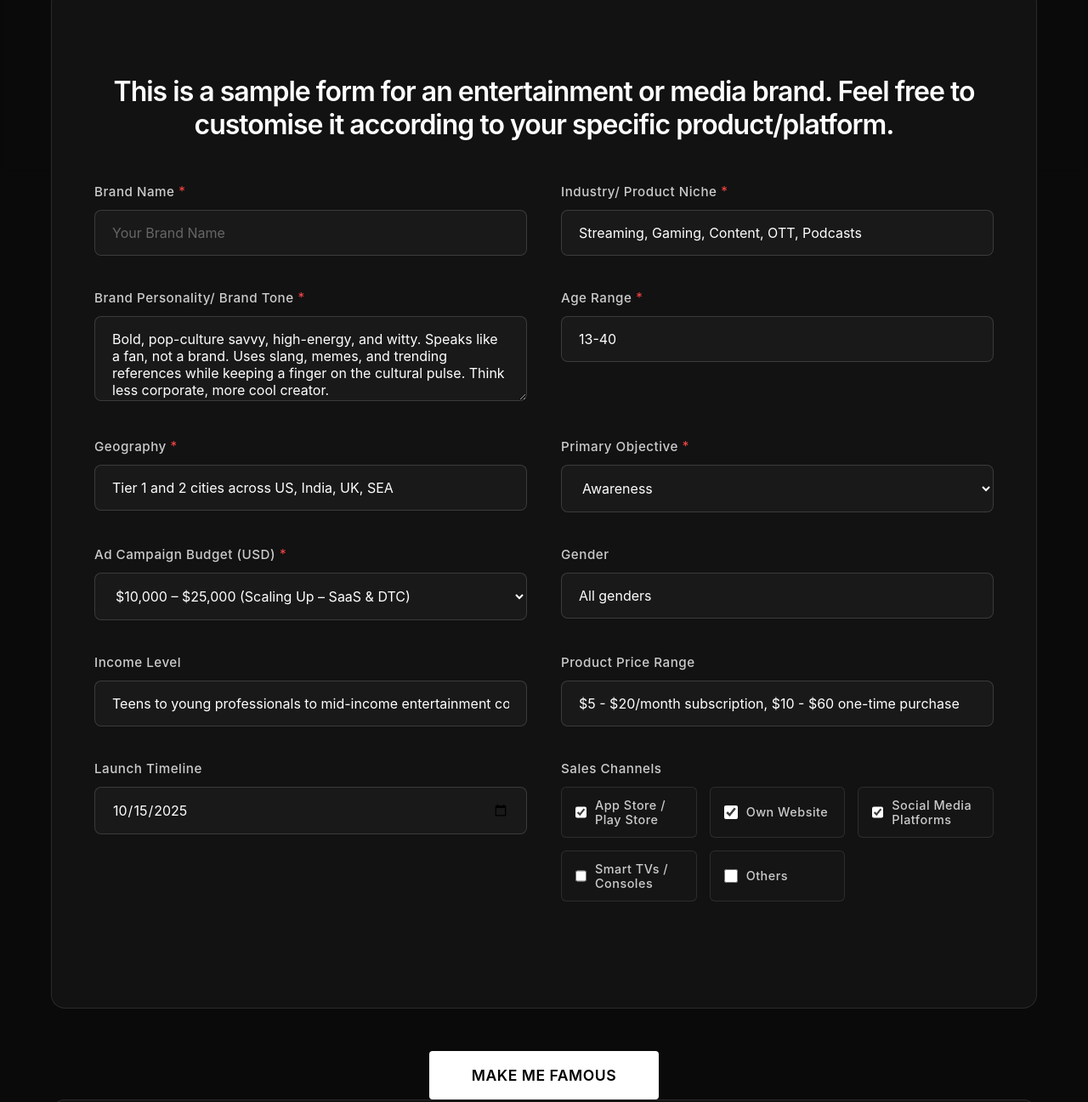
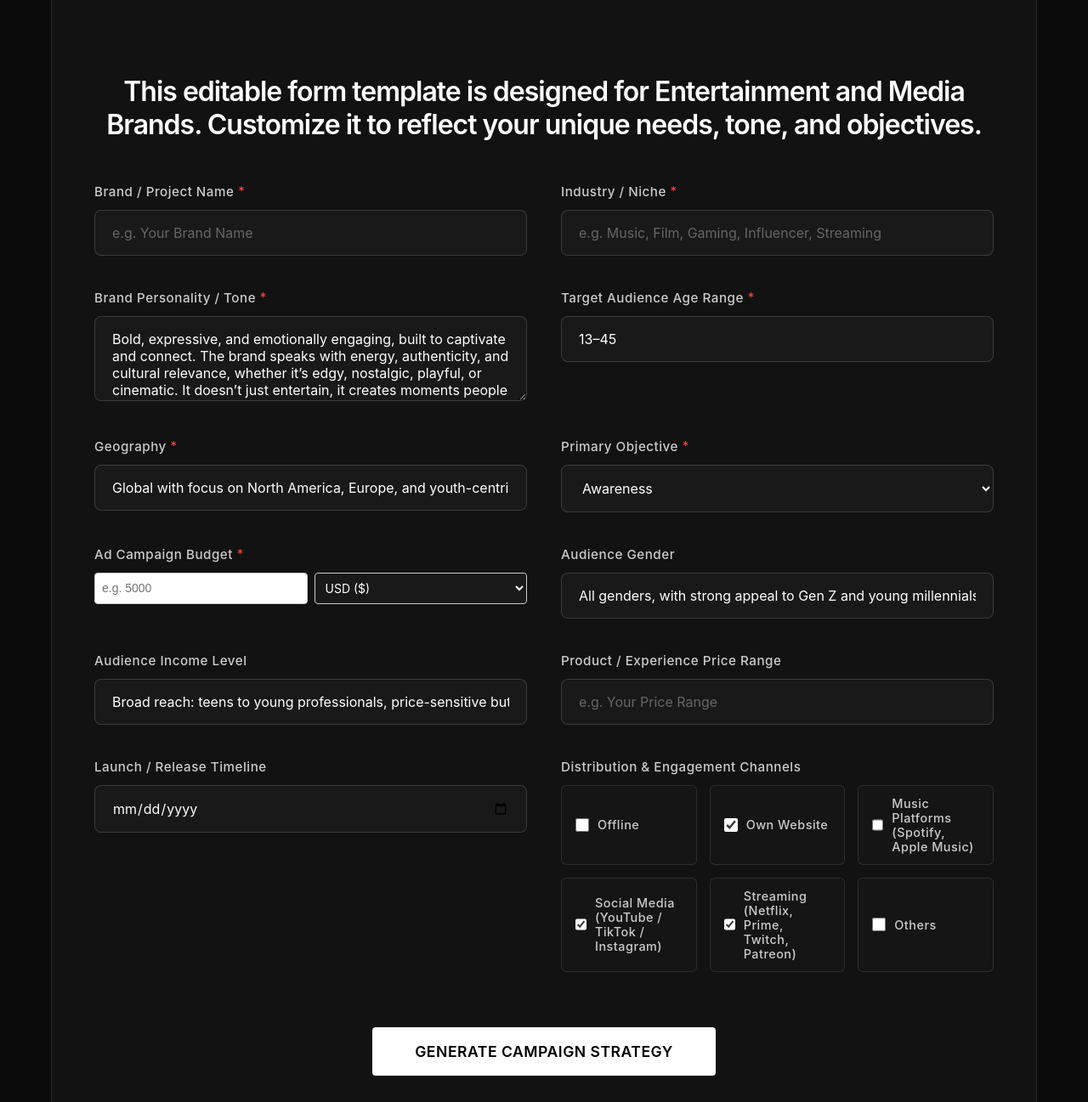
Before and after one commit to Vedikadeshpande/Cloutware, a plain HTML site: page frontend/entertainment.html in a window 1280 px wide. Shown: the part 592-1889 px from the top of the page at 85% size. Drawn offline with Linux system fonts and the light colour scheme; some packages are replaced by stand-ins of ours; files that its build step writes are made by us from their sources; a script that the page names is missing.

Commit message:
Update entertainment.html

```diff
--- a/frontend/entertainment.html
+++ b/frontend/entertainment.html
@@ -1,7 +1,7 @@
 <!DOCTYPE html>
 <html lang="en">
 <head>
-    <link rel="stylesheet" href="Styling/styles.css">
+    <link rel="stylesheet" href="styles.css">
     <script type="module" src="https://unpkg.com/@splinetool/viewer@1.10.37/build/spline-viewer.js"></script>
     <meta charset="UTF-8">
     <meta name="viewport" content="width=device-width, initial-scale=1.0">
@@ -853,8 +853,6 @@
             color: #cccccc;
             line-height: 1.6;
         }
-
-
         .primary-cta {
             background: #ffffff;
             color: #000000;
@@ -889,7 +887,6 @@
             <h1 class="logo" onclick="location.href='cloutware_mainpage.html';" style="cursor: pointer;">
             Cloutware
             </h1>
-
             <p class="tagline">Data Driven, Culture Approved.</p>
 
             <!-- Navigation Menu -->
@@ -898,40 +895,39 @@
                 <a href="#about" class="nav-link">Who Are We?</a>
                 <a href="#how-it-works" class="nav-link">How Does Cloutware Work?</a>
             </nav>
+
         </header>
-
         <!-- Form Section -->
 <section class="form-section parallax-element">
-  <h2 class="form-title">This is a sample form for an entertainment or media brand. Feel free to customise it according to your specific product/platform.</h2>
+  <h2 class="form-title">This editable form template is designed for Entertainment and Media Brands. Customize it to reflect your unique needs, tone, and objectives.</h2>
 
   <form id="brandForm">
     <div class="form-grid">
       <!-- Required Fields -->
       <div class="field-group">
-        <label for="brandName" class="required">Brand Name</label>
-        <input type="text" id="brandName" name="brandName" required placeholder="Your Brand Name">
+        <label for="brandName" class="required">Brand / Project Name</label>
+        <input type="text" id="brandName" name="brandName" required placeholder="e.g. Your Brand Name">
       </div>
 
       <div class="field-group">
-        <label for="industry" class="required">Industry/ Product Niche</label>
-        <input type="text" id="industry" name="industry" required placeholder="Your Product Niche (e.g. OTT, Gaming, Podcasts, News Media)" value="Streaming, Gaming, Content, OTT, Podcasts">
+        <label for="industry" class="required">Industry / Niche</label>
+        <input type="text" id="industry" name="industry" required placeholder="e.g. Music, Film, Gaming, Influencer, Streaming">
       </div>
 
       <div class="field-group">
-        <label for="personality" class="required">Brand Personality/ Brand Tone</label>
+        <label for="personality" class="required">Brand Personality / Tone</label>
         <textarea id="personality" name="personality" required>
-Bold, pop-culture savvy, high-energy, and witty. Speaks like a fan, not a brand. Uses slang, memes, and trending references while keeping a finger on the cultural pulse. Think less corporate, more cool creator.
-        </textarea>
+Bold, expressive, and emotionally engaging, built to captivate and connect. The brand speaks with energy, authenticity, and cultural relevance, whether it’s edgy, nostalgic, playful, or cinematic. It doesn’t just entertain, it creates moments people remember and share.</textarea>
       </div>
 
       <div class="field-group">
-        <label for="ageRange" class="required">Age Range</label>
-        <input type="text" id="ageRange" name="ageRange" required value="13-40">
+        <label for="ageRange" class="required">Target Audience Age Range</label>
+        <input type="text" id="ageRange" name="ageRange" required placeholder="e.g. Target Age Range" value="13–45">
       </div>
 
       <div class="field-group">
         <label for="geography" class="required">Geography</label>
-        <input type="text" id="geography" name="geography" required value="Tier 1 and 2 cities across US, India, UK, SEA">
+        <input type="text" id="geography" name="geography" required placeholder="Target Location" value="Global with focus on North America, Europe, and youth-centric markets in Southeast Asia and Latin America.">
       </div>
 
       <div class="field-group">
@@ -940,65 +936,85 @@ Bold, pop-culture savvy, high-energy, and witty. Speaks like a fan, not a brand.
           <option value="">Choose your goal</option>
           <option value="awareness" selected>Awareness</option>
           <option value="engagement">Engagement</option>
-          <option value="conversion">Conversion/Sales</option>
-          <option value="loyalty">Loyalty/Retention</option>
+          <option value="conversion">Conversion (Tickets, Subscriptions, Downloads)</option>
+          <option value="loyalty">Fan Retention / Community Growth</option>
         </select>
       </div>
 
       <div class="field-group">
-        <label for="budget" class="required">Ad Campaign Budget (USD)</label>
-        <select id="budget" name="budget" required>
-          <option value="" disabled selected>Select your budget range</option>
-          <option value="micro">$50 – $500 (Micro Budget – MVP tests, A/B)</option>
-          <option value="starter">$500 – $2,000 (Starter – Early-stage growth)</option>
-          <option value="lean">$2,000 – $5,000 (Lean Growth – Scaling small teams)</option>
-          <option value="standard">$5,000 – $10,000 (Standard – Funded startup stage)</option>
-          <option value="scaling" selected>$10,000 – $25,000 (Scaling Up – SaaS & DTC)</option>
-          <option value="high">$25,000 – $50,000 (High Growth – VC-backed campaigns)</option>
-          <option value="aggressive">$50,000 – $100,000 (Aggressive Push – Tier 1 exposure)</option>
-          <option value="enterprise">$100,000+ (Enterprise – National/IPO scale)</option>
+        <label for="budget" class="required">Ad Campaign Budget</label>
+        <div class="budget-input-group">
+          <input
+            type="number"
+            id="budget"
+            name="budget"
+            placeholder="e.g. 5000"
+            class="budget-field"
+          />
+          <select
+            name="budget_currency"
+            required
+            class="budget-field"
+          >
+            <option value="USD">USD ($)</option>
+            <option value="EUR">EUR (€)</option>
+            <option value="GBP">GBP (£)</option>
+            <option value="CAD">CAD ($)</option>
+            <option value="AUD">AUD ($)</option>
+            <option value="INR">INR (₹)</option>
+            <option value="JPY">JPY (¥)</option>
+            <option value="CNY">CNY (¥)</option>
+            <option value="BRL">BRL (R$)</option>
+            <option value="MXN">MXN ($)</option>
+            <option value="AED">AED (د.إ)</option>
+            <option value="SGD">SGD ($)</option>
           </select>
+        </div>
       </div>
 
       <!-- Optional Fields -->
       <div class="field-group">
-        <label for="gender">Gender</label>
-        <input type="text" id="gender" name="gender" value="All genders">
+        <label for="gender">Audience Gender</label>
+        <input type="text" id="gender" name="gender" value="All genders, with strong appeal to Gen Z and young millennials">
       </div>
 
       <div class="field-group">
-        <label for="income">Income Level</label>
-        <input type="text" id="income" name="income" value="Teens to young professionals to mid-income entertainment consumers">
+        <label for="income">Audience Income Level</label>
+        <input type="text" id="income" name="income" value="Broad reach: teens to young professionals, price-sensitive but experience-driven">
       </div>
 
       <div class="field-group">
-        <label for="priceRange">Product Price Range</label>
-        <input type="text" id="priceRange" name="priceRange" required placeholder="e.g. $5 - $30/month or $10 - $60/game" value="$5 - $20/month subscription, $10 - $60 one-time purchase">
+        <label for="priceRange">Product / Experience Price Range</label>
+        <input type="text" id="priceRange" name="priceRange" required placeholder="e.g. Your Price Range">
       </div>
 
       <div class="field-group">
-        <label for="timeline">Launch Timeline</label>
-        <input type="date" id="timeline" name="timeline" value="2025-10-15">
+        <label for="timeline">Launch / Release Timeline</label>
+        <input type="date" id="timeline" name="timeline" required>
       </div>
 
       <div class="field-group">
-        <label>Sales Channels</label>
+        <label>Distribution & Engagement Channels</label>
         <div class="checkbox-group">
           <div class="checkbox-item">
-            <input type="checkbox" id="appstore" name="channels" value="appstore" checked>
-            <label for="appstore">App Store / Play Store</label>
+            <input type="checkbox" id="offline" name="channels" value="offline">
+            <label for="offline">Offline</label>
           </div>
           <div class="checkbox-item">
             <input type="checkbox" id="website" name="channels" value="website" checked>
             <label for="website">Own Website</label>
           </div>
           <div class="checkbox-item">
-            <input type="checkbox" id="socialmedia" name="channels" value="socialmedia" checked>
-            <label for="socialmedia">Social Media Platforms</label>
+            <input type="checkbox" id="spotify" name="channels" value="spotify">
+            <label for="spotify">Music Platforms (Spotify, Apple Music)</label>
           </div>
           <div class="checkbox-item">
-            <input type="checkbox" id="smarttv" name="channels" value="smarttv">
-            <label for="smarttv">Smart TVs / Consoles</label>
+            <input type="checkbox" id="youtube" name="channels" value="youtube" checked>
+            <label for="youtube">Social Media (YouTube / TikTok / Instagram)</label>
+          </div>
+          <div class="checkbox-item">
+            <input type="checkbox" id="streaming" name="channels" value="streaming" checked>
+            <label for="streaming">Streaming (Netflix, Prime, Twitch, Patreon)</label>
           </div>
           <div class="checkbox-item">
             <input type="checkbox" id="others" name="channels" value="others">
@@ -1007,10 +1023,12 @@ Bold, pop-culture savvy, high-energy, and witty. Speaks like a fan, not a brand.
         </div>
         <div class="others-input" id="othersInput">
           <label for="othersText">Please specify:</label>
-          <input type="text" id="othersText" name="othersText" value="Twitch, Discord, YouTube Premium, Spotify">
+          <input type="text" id="othersText" name="othersText" value="Podcast platforms, NFT drops, Discord, Merch stores">
         </div>
       </div>
     </div>
+
+    <button type="submit" class="submit-btn">Generate Campaign Strategy</button>
   </form>
 </section>
                 <button type="submit" class="submit-btn">Make Me Famous</button>
@@ -1029,38 +1047,119 @@ Bold, pop-culture savvy, high-energy, and witty. Speaks like a fan, not a brand.
             </div>
         </section>
     </div>
+
     <script>
-// Wait for DOM to be fully loaded
-document.addEventListener('DOMContentLoaded', function () {
+    // Smooth scrolling for navigation links
+    document.querySelectorAll('.nav-link, .primary-cta').forEach(link => {
+    link.addEventListener('click', function(e) {
+        const href = this.getAttribute('href');
+
+        // Only prevent default and scroll if it's an in-page anchor link
+        if (href.startsWith('#')) {
+            e.preventDefault();
+            const targetId = href.substring(1);
+            const targetElement = document.getElementById(targetId);
+            if (targetElement) {
+                targetElement.scrollIntoView({
+                    behavior: 'smooth',
+                    block: 'start'
+                });
+            }
+        }
+        // If it's a regular link (e.g. cloutware_templates.html), let it work normally
+    });
+});
+
+    // Smooth scroll progress
+    window.addEventListener('scroll', () => {
+        const scrolled = window.scrollY;
+        const maxScroll = document.documentElement.scrollHeight - window.innerHeight;
+        const progress = Math.min(scrolled / maxScroll * 100, 100);
+        document.getElementById('progressLine').style.width = progress + '%';
+    });
+
+    // Parallax effect
+    window.addEventListener('scroll', () => {
+        const scrolled = window.scrollY;
+        const parallaxElements = document.querySelectorAll('.parallax-element');
+        parallaxElements.forEach((element, index) => {
+            const speed = 0.02 * (index + 1);
+            const yPos = -(scrolled * speed);
+            element.style.transform = `translateY(${yPos}px)`;
+        });
+    });
+
+    // Parallax effect
+    window.addEventListener('scroll', () => {
+        const scrolled = window.scrollY;
+        const parallaxElements = document.querySelectorAll('.parallax-element');
+        parallaxElements.forEach((element, index) => {
+            const speed = 0.02 * (index + 1);
+            const yPos = -(scrolled * speed);
+            element.style.transform = `translateY(${yPos}px)`;
+        });
+    });
+
+    // Form interaction handlers
     const form = document.getElementById('brandForm');
-    const loading = document.getElementById('loading');
-    const responseContent = document.getElementById('responseContent');
-    const submitBtn = document.querySelector('.submit-btn');
-    const checkboxes = form.querySelectorAll('input[name="channels"]');
+    const inputs = form.querySelectorAll('input, textarea, select');
+    const checkboxes = form.querySelectorAll('input[type="checkbox"]');
     const othersCheckbox = document.getElementById('others');
     const othersInput = document.getElementById('othersInput');
     const othersText = document.getElementById('othersText');
 
-    // Only proceed if form exists
-    if (!form) {
-        console.error("Form not found!");
-        return;
+    // Add focus/blur effects
+    inputs.forEach(input => {
+        input.addEventListener('focus', (e) => {
+            const fieldGroup = e.target.closest('.field-group');
+            fieldGroup.classList.add('focused');
+        });
+        input.addEventListener('blur', (e) => {
+            const fieldGroup = e.target.closest('.field-group');
+            fieldGroup.classList.remove('focused');
+        });
+    });
+
+    // Checkbox interactions
+    checkboxes.forEach(checkbox => {
+        checkbox.addEventListener('change', (e) => {
+            const item = e.target.closest('.checkbox-item');
+            if (e.target.checked) {
+                item.classList.add('checked');
+            } else {
+                item.classList.remove('checked');
             }
+        });
+    });
 
-    // === Form Submission Handler ===
-    form.addEventListener('submit', async function (e) {
-        e.preventDefault(); // ✅ Prevent page refresh
+    // Handle "Others" checkbox to show/hide text input
+    othersCheckbox.addEventListener('change', (e) => {
+        if (e.target.checked) {
+            othersInput.classList.add('show');
+            setTimeout(() => {
+                othersText.focus();
+            }, 200);
+        } else {
+            othersInput.classList.remove('show');
+            othersText.value = '';
+        }
+    });
 
-        // Disable button
+    // Form submission
+    form.addEventListener('submit', async function(e) {
+        e.preventDefault();
+        const loading = document.getElementById('loading');
+        const responseContent = document.getElementById('responseContent');
+        const submitBtn = document.querySelector('.submit-btn');
+
+        // Disable button and show loading
         submitBtn.disabled = true;
         submitBtn.textContent = 'Generating...';
-
-        // Show loading
         loading.style.display = 'block';
         responseContent.innerHTML = '';
 
         // Collect form data
-        const formData = new FormData(form);
+        const formData = new FormData(this);
         const data = {};
         for (let [key, value] of formData.entries()) {
             if (data[key]) {
@@ -1074,23 +1173,25 @@ document.addEventListener('DOMContentLoaded', function () {
             }
         }
 
-        // Get all selected channels
+        // Extract channels from checkboxes
         const selectedChannels = [];
-        checkboxes.forEach(cb => {
-            if (cb.checked) selectedChannels.push(cb.value);
+        checkboxes.forEach(checkbox => {
+            if (checkbox.checked) {
+                selectedChannels.push(checkbox.value);
+            }
         });
         data.salesChannels = selectedChannels.join(', ');
 
-        // Prepare payload
+        // Clean up data to match backend expectations
         const payload = {
             brandName: data.brandName,
             niche: data.industry,
             personality: data.personality,
             ageRange: data.ageRange,
             geography: data.geography,
-            gender: data.gender || '',
-            incomeLevel: data.income || '',
-            launchTimeline: data.timeline || '',
+            gender: data.gender,
+            incomeLevel: data.income,
+            launchTimeline: data.timeline,
             priceRange: data.priceRange,
             salesChannels: data.salesChannels,
             objective: data.objective,
@@ -1098,7 +1199,8 @@ document.addEventListener('DOMContentLoaded', function () {
         };
 
         try {
-            const response = await fetch('http://localhost:3000/generate-campaign', {
+            // Send request to backend
+            const response = await fetch('https://cloutware.onrender.com/generate-campaign', {
                 method: 'POST',
                 headers: {
                     'Content-Type': 'application/json',
@@ -1109,6 +1211,7 @@ document.addEventListener('DOMContentLoaded', function () {
             const result = await response.json();
 
             if (response.ok) {
+                // Hide loading, show result with typewriter effect
                 loading.style.display = 'none';
                 typewriterEffect(responseContent, result.campaign);
             } else {
@@ -1117,98 +1220,51 @@ document.addEventListener('DOMContentLoaded', function () {
         } catch (error) {
             loading.style.display = 'none';
             responseContent.innerHTML = `<p style="color: #ff4444;">Error: ${error.message}</p>`;
-            console.error('Fetch Error:', error);
+            console.error('Error:', error);
         } finally {
+            // Reset button
             submitBtn.disabled = false;
             submitBtn.textContent = 'Make Me Famous';
 
-            // Scroll to response
+            // Smooth scroll to results
             setTimeout(() => {
-                responseContent.scrollIntoView({ behavior: 'smooth', block: 'start' });
+                responseContent.scrollIntoView({
+                    behavior: 'smooth',
+                    block: 'start'
+                });
             }, 500);
         }
     });
 
-    // === Others Checkbox Toggle ===
-    if (othersCheckbox && othersInput) {
-        othersCheckbox.addEventListener('change', function () {
-            if (this.checked) {
-                othersInput.classList.add('show');
-                setTimeout(() => othersText.focus(), 200);
-            } else {
-                othersInput.classList.remove('show');
-                othersText.value = '';
-            }
-        });
-    }
-
-    // === Focus Effects for Fields ===
-    form.querySelectorAll('input, textarea, select').forEach(input => {
-        input.addEventListener('focus', () => {
-            input.closest('.field-group')?.classList.add('focused');
-        });
-        input.addEventListener('blur', () => {
-            input.closest('.field-group')?.classList.remove('focused');
-        });
-    });
-
-    // === Checkbox Styling Toggle ===
-    checkboxes.forEach(checkbox => {
-        checkbox.addEventListener('change', function () {
-            const item = this.closest('.checkbox-item');
-            if (this.checked) {
-                item.classList.add('checked');
-            } else {
-                item.classList.remove('checked');
-            }
-        });
-    });
-
-    // === Smooth Scroll Navigation ===
-    document.querySelectorAll('.nav-link, .primary-cta').forEach(link => {
-        link.addEventListener('click', function (e) {
-            const href = this.getAttribute('href');
-            if (href && href.startsWith('#')) {
-                e.preventDefault();
-                const targetElement = document.querySelector(href);
-                if (targetElement) {
-                    targetElement.scrollIntoView({ behavior: 'smooth', block: 'start' });
-                }
-            }
-        });
-    });
-
-    // === Scroll Progress Bar ===
-    window.addEventListener('scroll', () => {
-        const scrolled = window.scrollY;
-        const maxScroll = document.documentElement.scrollHeight - window.innerHeight;
-        const progress = Math.min(scrolled / maxScroll * 100, 100);
-        document.getElementById('progressLine').style.width = progress + '%';
-    });
-
-    // === Parallax Effect ===
-    window.addEventListener('scroll', () => {
-        const scrolled = window.scrollY;
-        document.querySelectorAll('.parallax-element').forEach((el, index) => {
-            const speed = 0.02 * (index + 1);
-            el.style.transform = `translateY(${-(scrolled * speed)}px)`;
-        });
-    });
-
-    // === Typewriter Effect Function ===
+    // Typewriter effect for response
     function typewriterEffect(element, text) {
         element.innerHTML = '';
         let index = 0;
-        const timer = setInterval(() => {
+        function type() {
             if (index < text.length) {
                 element.innerHTML = text.slice(0, index + 1) + '<span class="typing-cursor"></span>';
                 index++;
+                setTimeout(type, 2);
             } else {
-                clearInterval(timer);
-                element.innerHTML = text; // Final clean render
+                element.innerHTML = text;
             }
-        }, 2); // Adjust speed here (2ms per char)
         }
+        type();
+    }
+
+    // Add smooth momentum scrolling
+    let isScrolling = false;
+    let scrollTimeout;
+    window.addEventListener('scroll', () => {
+        if (!isScrolling) {
+            document.body.style.pointerEvents = 'none';
+            isScrolling = true;
+        }
+        clearTimeout(scrollTimeout);
+        scrollTimeout = setTimeout(() => {
+            document.body.style.pointerEvents = 'auto';
+            isScrolling = false;
+        }, 66);
     });
     </script>
 </body>
```
Lines whose indentation alone changed are shown as unchanged.
